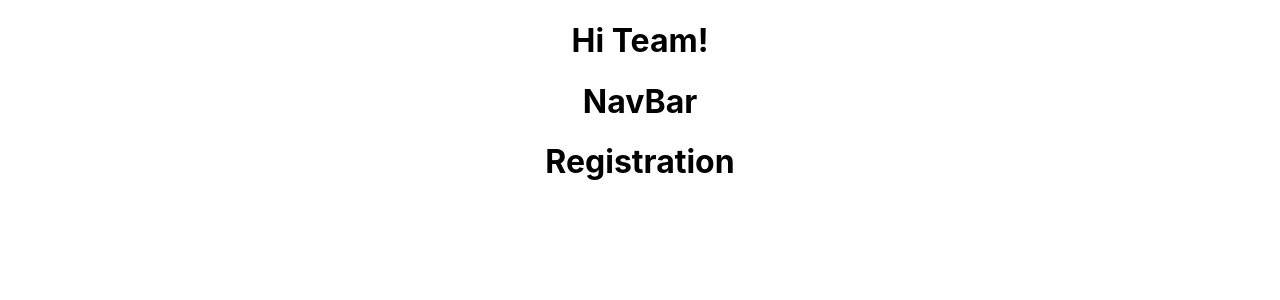
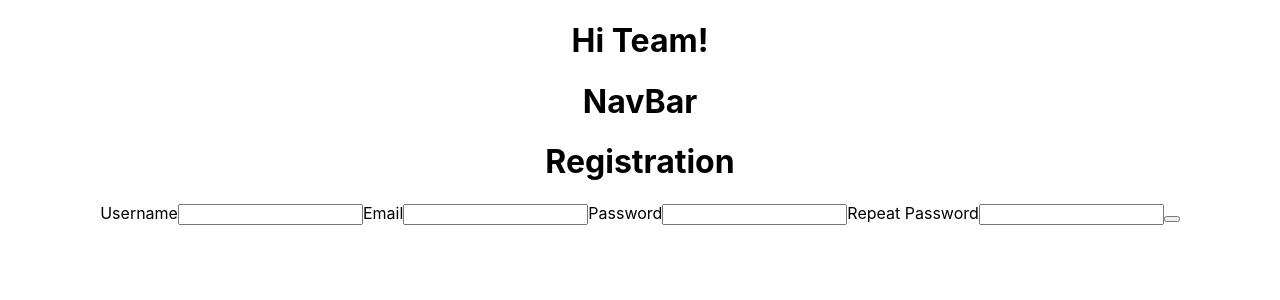
Before and after one commit to lucidInsomniac/team-codeop-athena-hack, a React (Create React App) app in the folder client/: page /register in a window 1280 px wide. Shown: the top 300 px of the page. Built offline with nearby package versions, Linux system fonts and the light colour scheme.

Commit message:
Login/Register forms

```diff
--- a/client/src/components/Login.js
+++ b/client/src/components/Login.js
@@ -6,6 +6,21 @@ const Login = () => {
 
         <div className="login">
             <h1>Login</h1>
+            <form>
+                <label>Username</label>
+                <input
+                type="text"
+                name="username"
+                required />
+
+                <label>Password</label>
+                <input
+                type="password"
+                name="password"
+                required />
+
+                <button type="submit">Login</button>
+            </form>
         </div>
     );
 }
--- a/client/src/components/Registration.js
+++ b/client/src/components/Registration.js
@@ -6,6 +6,33 @@ const Registration = () => {
 
         <div className="registration">
             <h1>Registration</h1>
+            <form>
+                <label>Username</label>
+                <input
+                type="text"
+                name="username"
+                required
+                />
+                <label>Email</label>
+                <input
+                type="email"
+                name="email"
+                required
+                />
+                <label>Password</label>
+                <input
+                type="password"
+                name="password"
+                required
+                />
+                <label>Repeat Password</label>
+                <input
+                type="password"
+                name="repeat_password"
+                required
+                />
+                <button type="submit"></button>
+            </form>
         </div>
     );
 }
```
Also changed, not shown: 2 other files (tests, documents, lock files or other folders).
